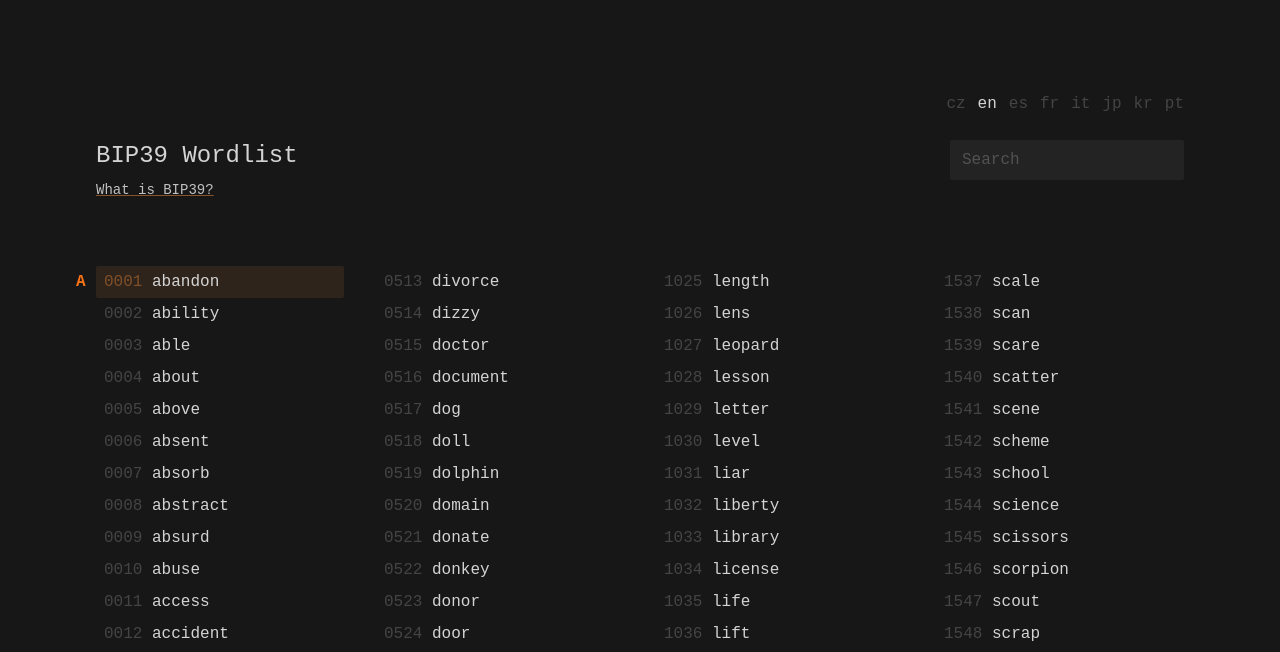
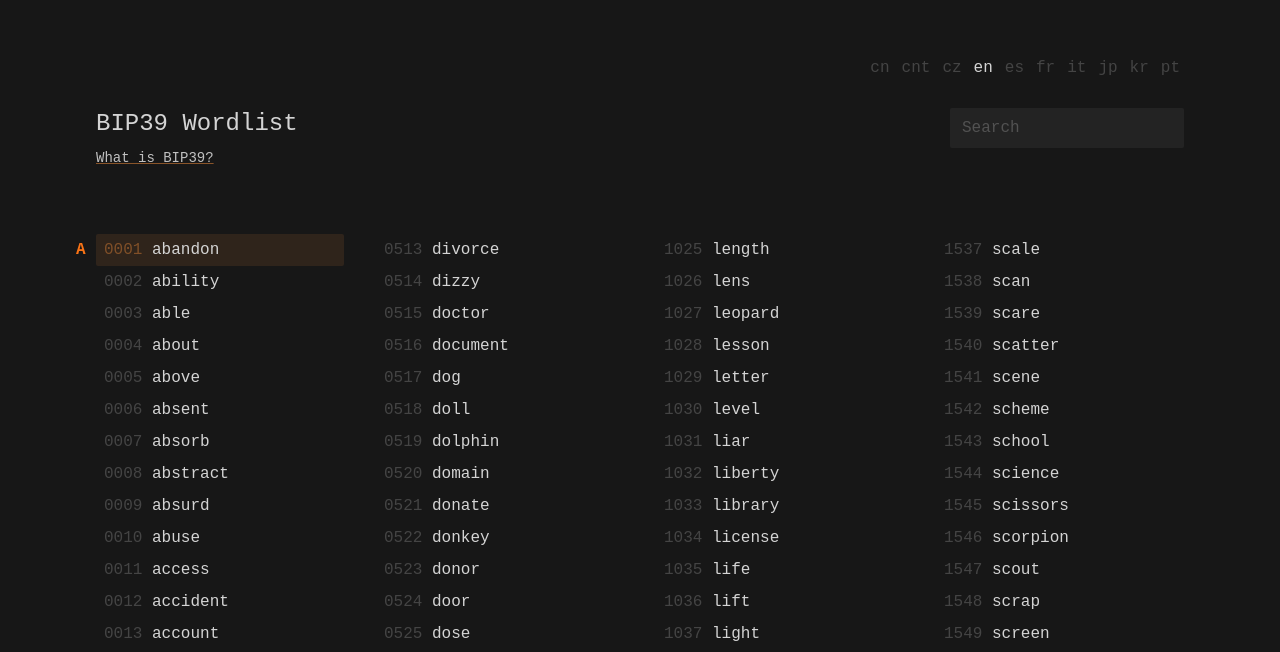
Before and after one commit to mat2ja/bip39, a SvelteKit app: page / in a window 1280 px wide. Shown: the part 148-800 px from the top of the page. Built offline with nearby package versions, Linux system fonts and the light colour scheme; a web font is replaced by a local one.

Commit message:
Handle localized filter search

```diff
--- /dev/null
+++ b/src/lib/components/HeaderInfo.svelte
@@ -0,0 +1,9 @@
+<div>
+	<h1 class="text-2xl">BIP39 Wordlist</h1>
+	<a
+		href="https://halborn.com/what-is-a-bip39/"
+		class="inline-block -ml-1 px-1 mt-2 underline text-sm text-neutral-300/90 decoration-orange-400/50  hover:decoration-orange-400 hover:bg-orange-400/20 hover:opacity-100 rounded-sm"
+	>
+		What is BIP39?
+	</a>
+</div>
--- a/src/lib/components/LanguagePicker.svelte
+++ b/src/lib/components/LanguagePicker.svelte
@@ -7,8 +7,12 @@
 	};
 </script>
 
-<div class="text-neutral-50/20 flex items-center justify-end gap-3">
+<div class="text-neutral-50/20 hover:text-neutral-50/10 flex items-center justify-end gap-1">
 	{#each languages as $lang}
-		<button on:click={() => setLang($lang)} class:text-neutral-300={lang === $lang}>{$lang}</button>
+		<button
+			on:click={() => setLang($lang)}
+			class:!text-neutral-300={lang === $lang}
+			class="hover:text-neutral-50/40 p-1">{$lang}</button
+		>
 	{/each}
 </div>
--- /dev/null
+++ b/src/lib/components/WordSearch.svelte
@@ -0,0 +1,11 @@
+<script lang="ts">
+	export let search = '';
+</script>
+
+<input
+	aria-label="Search word"
+	placeholder="Search"
+	type="search"
+	bind:value={search}
+	class="py-2 px-3 bg-neutral-50/5 focus:ring-1 ring-orange-500 focus:outline-none placeholder:text-neutral-600 rounded-sm w-full sm:w-fit "
+/>
--- a/src/routes/+layout.svelte
+++ b/src/routes/+layout.svelte
@@ -20,7 +20,7 @@
 </svelte:head>
 
 <div
-	class="pt-[30vh] pb-20 sm:pb-32 px-8 max-w-6xl mx-auto space-y-20 sm:space-y-32 relative flex flex-col min-h-screen font-mono"
+	class="pt-[25vh] pb-20 sm:pb-32 px-8 max-w-6xl mx-auto space-y-20 sm:space-y-32 relative flex flex-col min-h-screen font-mono"
 >
 	<main class="flex-1">
 		<slot />
--- a/src/routes/+page.svelte
+++ b/src/routes/+page.svelte
@@ -1,8 +1,10 @@
 <script lang="ts">
+	import HeaderInfo from '$lib/components/HeaderInfo.svelte';
+	import LanguagePicker from '$lib/components/LanguagePicker.svelte';
 	import Word from '$lib/components/Word.svelte';
+	import WordSearch from '$lib/components/WordSearch.svelte';
+	import Icon from '@iconify/svelte';
 	import type { PageData } from './$types';
-	import Icon from '@iconify/svelte';
-	import LanguagePicker from '$lib/components/LanguagePicker.svelte';
 
 	export let data: PageData;
 	const { wordlist: wordlists } = data;
@@ -14,55 +16,72 @@
 	$: wordlist = wordlists[lang];
 
 	let search = '';
+	$: _search = search.toLowerCase().trim();
 	const clearSearch = () => {
 		search = '';
 	};
-
-	$: filteredWordlist = wordlist.filter((word) => {
-		return word.toLowerCase().startsWith(search.toLowerCase());
-	});
 
 	const wordOrdinal = (word: string) => {
 		return wordlist.indexOf(word) + 1;
 	};
 
+	const paddedOrdinal = (word: string) => {
+		return wordOrdinal(word).toString().padStart(4, '0');
+	};
+
+	const normalize = (string: string) => {
+		return string.normalize('NFD').replace(/[\u0300-\u036f]/g, '');
+	};
+
+	const isEnglish = (word: string) => {
+		return /^[a-z]+$/i.test(word);
+	};
+
+	$: filteredWordlist = wordlist.filter((word) => {
+		if (!isEnglish(_search)) {
+			const nativeWordMatch = word.startsWith(_search);
+			return nativeWordMatch;
+		}
+
+		const wordMatch = normalize(word).startsWith(normalize(_search));
+		if (wordMatch) return true;
+
+		const normalizedWordMatch = normalize(word).startsWith(normalize(_search));
+		if (normalizedWordMatch) return true;
+
+		const parsedNumber = parseInt(_search);
+		if (isNaN(parsedNumber)) return false;
+
+		const paddedOrdinalMatch = paddedOrdinal(word).startsWith(search);
+		const ordinalMatch = wordOrdinal(word).toString().startsWith(parsedNumber.toString());
+
+		return paddedOrdinalMatch || ordinalMatch;
+	});
+
 	const isFirstExampleOfLetter = (word: string, index: number) => {
+		if (['cn', 'cnt'].includes(lang)) return false;
 		if (index === 0) return true;
 		const firstLetter = (word: string) => word.at(0);
 		return firstLetter(word) !== firstLetter(filteredWordlist[index - 1]);
 	};
 </script>
 
-<header class="">
+<header>
 	<LanguagePicker bind:lang {languages} />
+	<div class="flex flex-col sm:flex-row items-start justify-between gap-8 mt-6">
+		<HeaderInfo />
 
-	<div class="flex flex-col sm:flex-row items-start justify-between gap-8 mt-6">
-		<div>
-			<h1 class="text-2xl">BIP39 Wordlist</h1>
-			<a
-				href="https://halborn.com/what-is-a-bip39/"
-				class="inline-block -ml-1 px-1 mt-2 underline text-sm text-neutral-300/90 decoration-orange-400/50  hover:decoration-orange-400 hover:bg-orange-400/20 hover:opacity-100 rounded-sm"
-			>
-				What is BIP39?
-			</a>
-		</div>
-
-		<input
-			aria-label="Search word"
-			placeholder="Search"
-			type="search"
-			bind:value={search}
-			class="py-2 px-3 bg-neutral-50/5 focus:ring-1 ring-orange-500 focus:outline-none placeholder:text-neutral-600 rounded-sm w-full sm:w-fit "
-		/>
+		<WordSearch bind:search />
 	</div>
 </header>
 
+<section>
 	{#if filteredWordlist?.length}
-	<main class="mt-10 sm:mt-16 columns-1 sm:columns-3 md:columns-4 gap-8 cursor-crosshair">
+		<div class="mt-10 sm:mt-16 columns-1 sm:columns-3 md:columns-4 gap-8 cursor-crosshair">
 			{#each filteredWordlist as word, i}
 				<Word {word} ordinal={wordOrdinal(word)} higlighted={isFirstExampleOfLetter(word, i)} />
 			{/each}
-	</main>
+		</div>
 	{:else}
 		<div class="mt-20 flex flex-col items-center justify-center gap-5 text-neutral-50/20">
 			<p class="px-2">No words found</p>
@@ -75,3 +94,4 @@
 			</button>
 		</div>
 	{/if}
+</section>
--- a/src/routes/wordlist.server.ts
+++ b/src/routes/wordlist.server.ts
@@ -2,7 +2,7 @@ import en from './../wordlists/english.json';
 import fr from './../wordlists/french.json';
 import cz from './../wordlists/czech.json';
 import cn from './../wordlists/chinese_simplified.json';
-import cnAlt from './../wordlists/chinese_traditional.json';
+import cnt from './../wordlists/chinese_traditional.json';
 import it from './../wordlists/italian.json';
 import jp from './../wordlists/japanese.json';
 import kr from './../wordlists/korean.json';
@@ -14,8 +14,8 @@ export const wordlist = {
 	en,
 	fr,
 	cz,
-	// cn,
-	// cnAlt,
+	cn,
+	cnt,
 	it,
 	jp,
 	kr,
```
Lines whose indentation alone changed are shown as unchanged.
